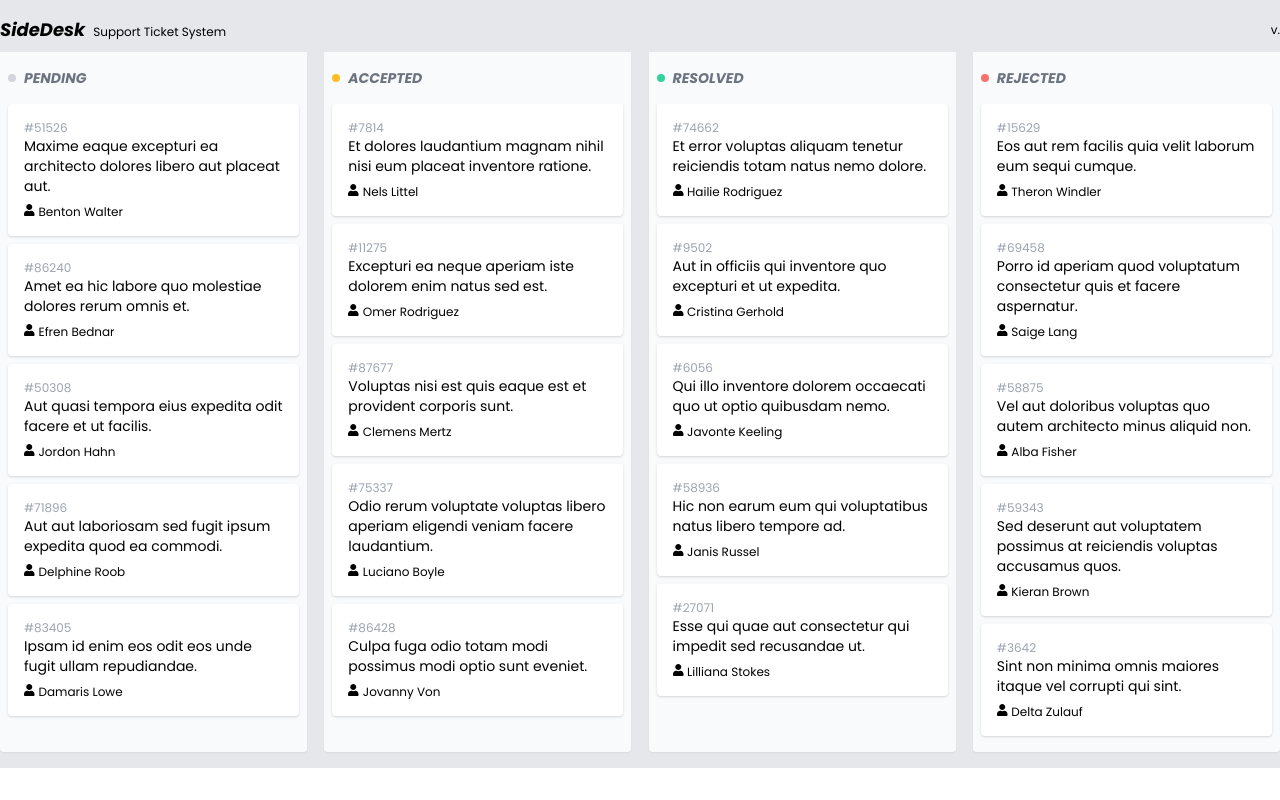
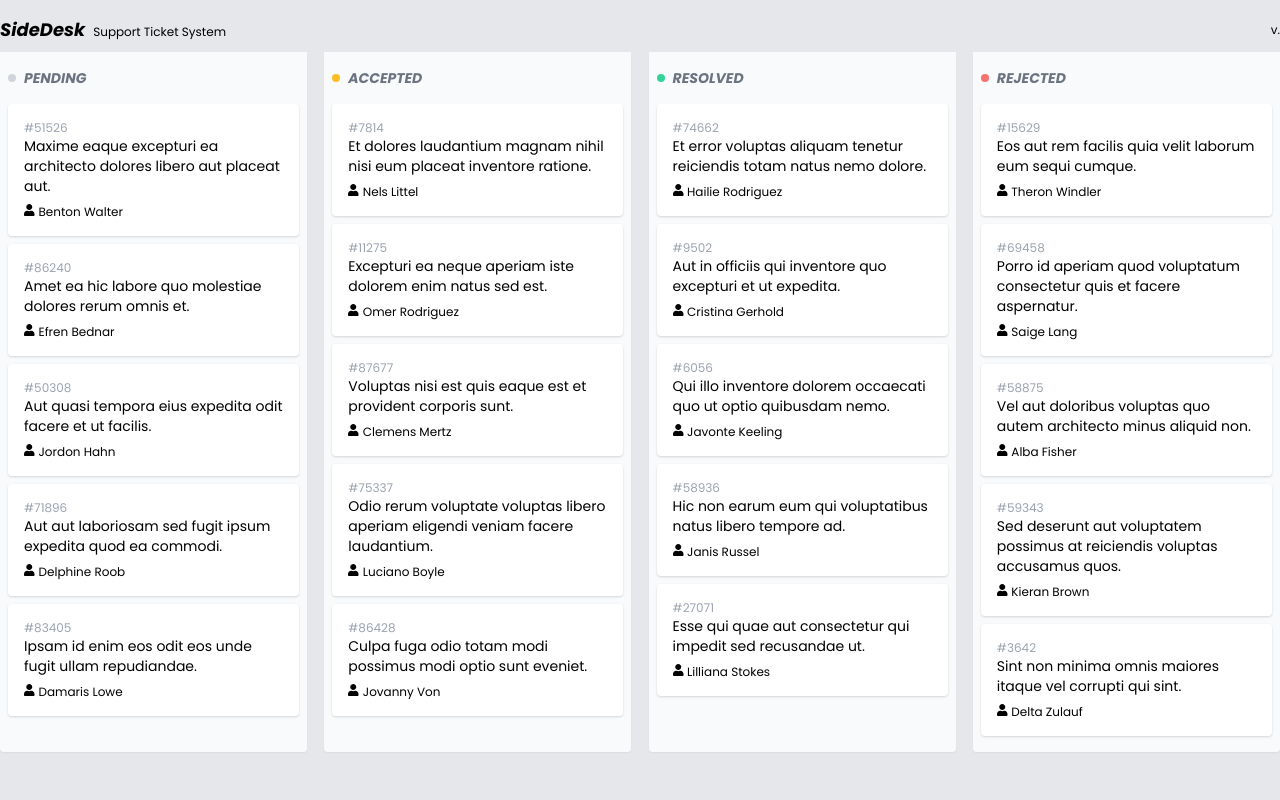
Before and after one commit to pknn/sidedesk-clientside, a React (Vite) app: page / in a window 1280 px wide. Built offline with nearby package versions, Linux system fonts and the light colour scheme.

Commit message:
extended pagewrapper to full page height

```diff
--- a/src/components/Layout/PageWrapper/index.tsx
+++ b/src/components/Layout/PageWrapper/index.tsx
@@ -5,5 +5,5 @@ interface PrimitiveProps {
 }
 
 export const PageWrapper = ({ children }: PrimitiveProps): JSX.Element => (
-  <div className="bg-gray-200 relative h-full">{children}</div>
+  <div className="bg-gray-200 relative h-full min-h-screen">{children}</div>
 )
```
